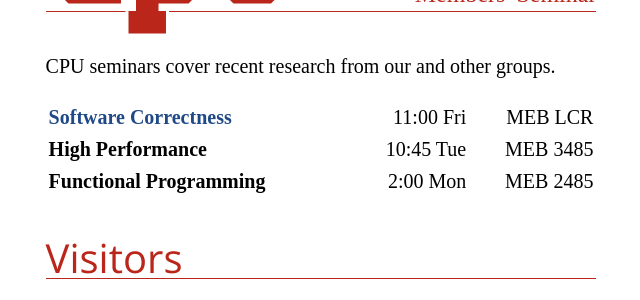
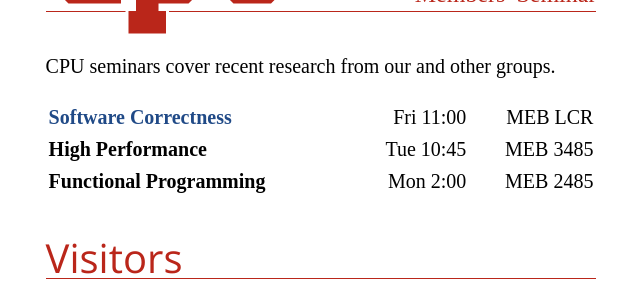
Before and after one commit to CPUtah/cputah.github.io, a Jekyll site: the page built from seminars.md, in a window 1280 px wide. Shown: the part 128-428 px from the top of the page, without its empty margins (319-959 px from the left). Built offline with Jekyll 4.4.1, drawn with Linux system fonts in a browser that asks for light colours.

```diff
--- a/seminars.md
+++ b/seminars.md
@@ -6,9 +6,9 @@ layout: main
 CPU seminars cover recent research from our and other groups.
 
 {: .seminars}
-| [Software Correctness](scs/) | 11:00 Fri | MEB LCR |
-| High Performance | 10:45 Tue | MEB 3485 |
-| Functional Programming | 2:00 Mon | MEB 2485 |
+| [Software Correctness](scs/) | Fri 11:00 | MEB LCR |
+| High Performance | Tue 10:45 | MEB 3485 |
+| Functional Programming | Mon 2:00 | MEB 2485 |
 
 # Visitors
 
```
